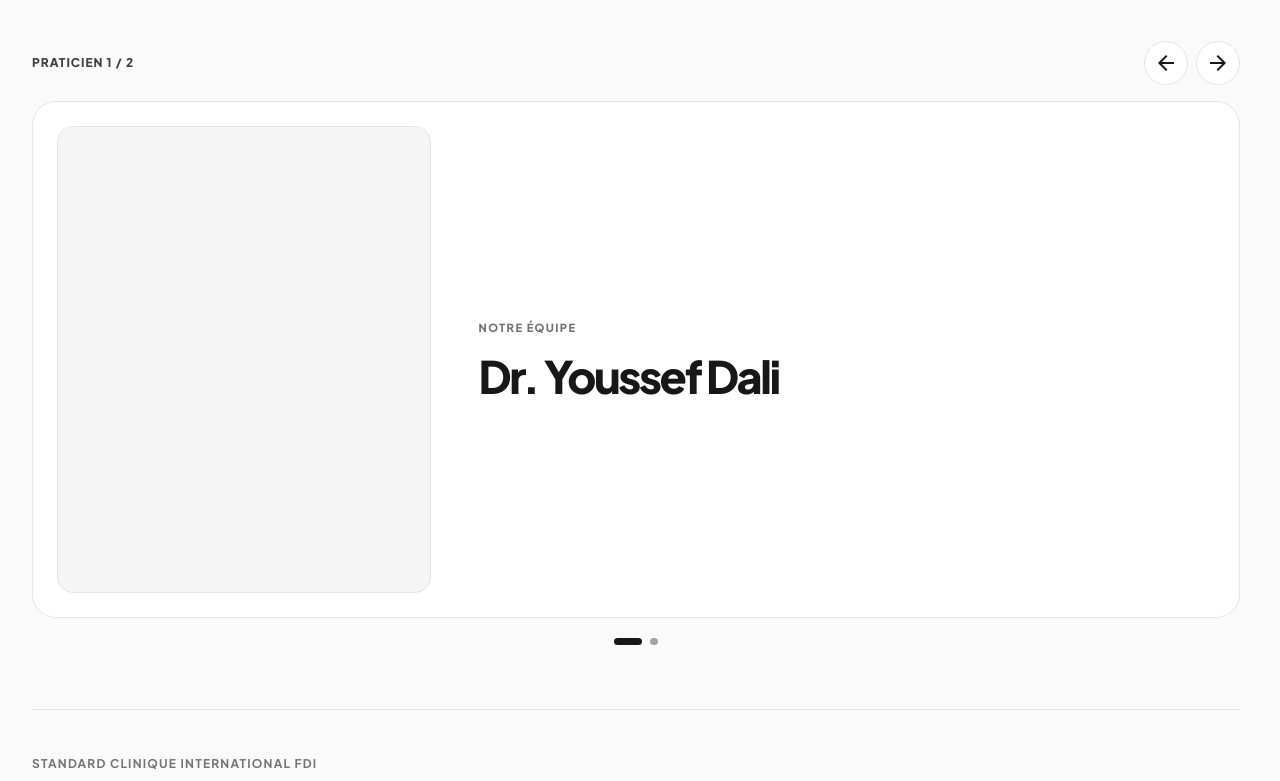
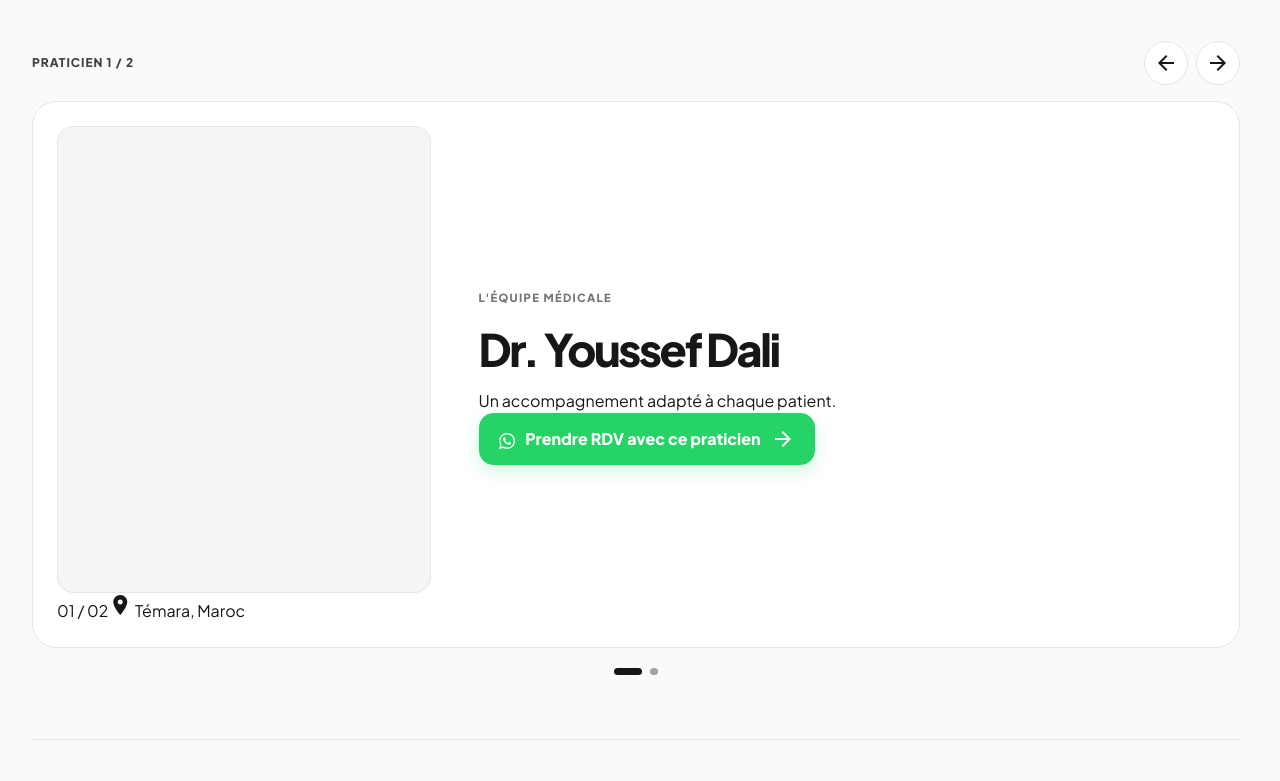
Before and after one commit to marvenpiadri/DrDali, an Angular app: page /clinic in a window 1280 px wide. Shown: the part 641-1422 px from the top of the page. Built offline with nearby package versions, Linux system fonts and the light colour scheme; a web font is replaced by a local one.

Commit message:
Restore doctor profile cards without portraits

```diff
--- a/src/app/components/doctor-slider/doctor-slider.html
+++ b/src/app/components/doctor-slider/doctor-slider.html
@@ -16,10 +16,82 @@
       @for (doc of doctors; track doc.id) {
         <article class="slide-card">
           <div class="doctor-slide-grid">
-            <div class="doctor-portrait" aria-hidden="true"></div>
+            <div class="doctor-portrait-column">
+              <div class="doctor-portrait" aria-hidden="true"></div>
+              <div class="doctor-portrait-meta">
+                <span class="portrait-index">0{{ currentIndex() + 1 }} <span>/ 0{{ doctors.length }}</span></span>
+                <span class="portrait-location">
+                  <span class="material-icons" aria-hidden="true">location_on</span>
+                  Témara, Maroc
+                </span>
+              </div>
+            </div>
+
             <div class="doctor-information-card">
-              <span class="doctor-kicker">Notre équipe</span>
-              <h3 class="doctor-name">{{ doc.name }}</h3>
+              <div class="doctor-information-topline">
+                <span class="doctor-kicker">L'équipe médicale</span>
+                @if (doc.languages.length) {
+                  <span class="doctor-languages">
+                    <span class="material-icons" aria-hidden="true">language</span>
+                    {{ doc.languages.join(' · ') }}
+                  </span>
+                }
+              </div>
+
+              <header class="doctor-identity">
+                <h3 class="doctor-name">{{ doc.name }}</h3>
+                @if (getTitle(doc)) {
+                  <p class="doctor-title">{{ getTitle(doc) }}</p>
+                }
+              </header>
+
+              @if (getBio(doc)) {
+                <section class="doctor-detail-section">
+                  <h4 class="doctor-section-label">Approche & parcours</h4>
+                  <p class="doctor-bio">{{ getBio(doc) }}</p>
+                </section>
+              }
+
+              @if (getQuote(doc)) {
+                <blockquote class="doctor-quote">“{{ getQuote(doc) }}”</blockquote>
+              }
+
+              @if (getSpecialties(doc).length) {
+                <section class="doctor-detail-section doctor-specialties-section">
+                  <h4 class="doctor-section-label">Domaines d'intervention</h4>
+                  <div class="doctor-specialties-grid">
+                    @for (spec of getSpecialties(doc); track spec) {
+                      <div class="doctor-specialty">
+                        <span class="material-icons" aria-hidden="true">arrow_outward</span>
+                        <span>{{ spec }}</span>
+                      </div>
+                    }
+                  </div>
+                </section>
+              }
+
+              @if (getDiplomas(doc).length) {
+                <section class="doctor-detail-section doctor-diplomas-section">
+                  <h4 class="doctor-section-label">Diplômes & formations</h4>
+                  <div class="doctor-diplomas">
+                    @for (dip of getDiplomas(doc); track dip) {
+                      <div class="doctor-diploma">
+                        <span class="material-icons" aria-hidden="true">school</span>
+                        <span>{{ dip }}</span>
+                      </div>
+                    }
+                  </div>
+                </section>
+              }
+
+              <div class="doctor-card-footer">
+                <p class="doctor-footer-note">Un accompagnement adapté à chaque patient.</p>
+                <button type="button" (click)="bookWithDoctor(doc)" class="doctor-book-button">
+                  <app-whatsapp-icon [size]="16" extraClass="doctor-whatsapp-icon" />
+                  <span>{{ i18n.translate('btnBookDoctor') }}</span>
+                  <span class="material-icons doctor-book-arrow" aria-hidden="true">arrow_forward</span>
+                </button>
+              </div>
             </div>
           </div>
         </article>
```
